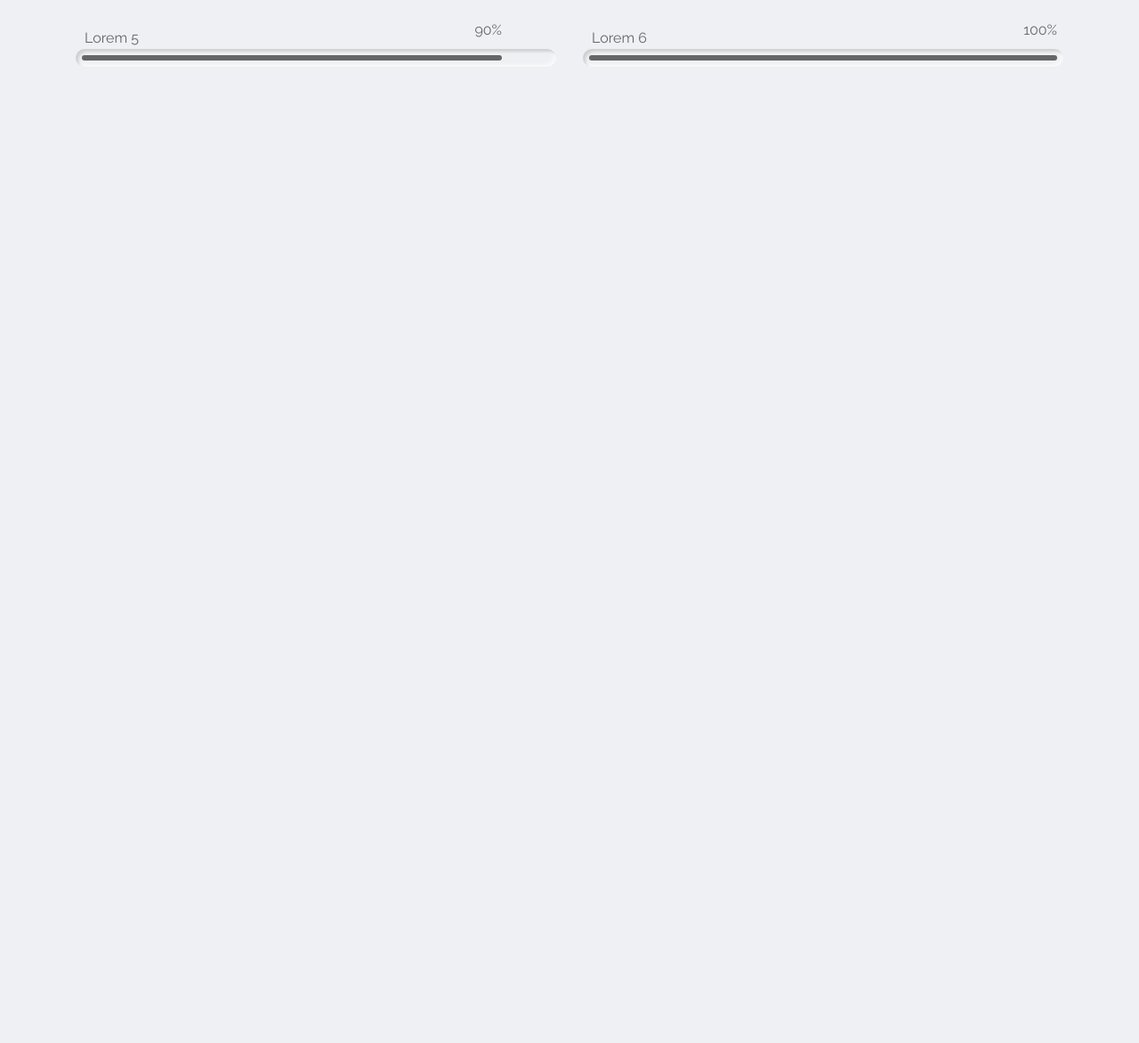
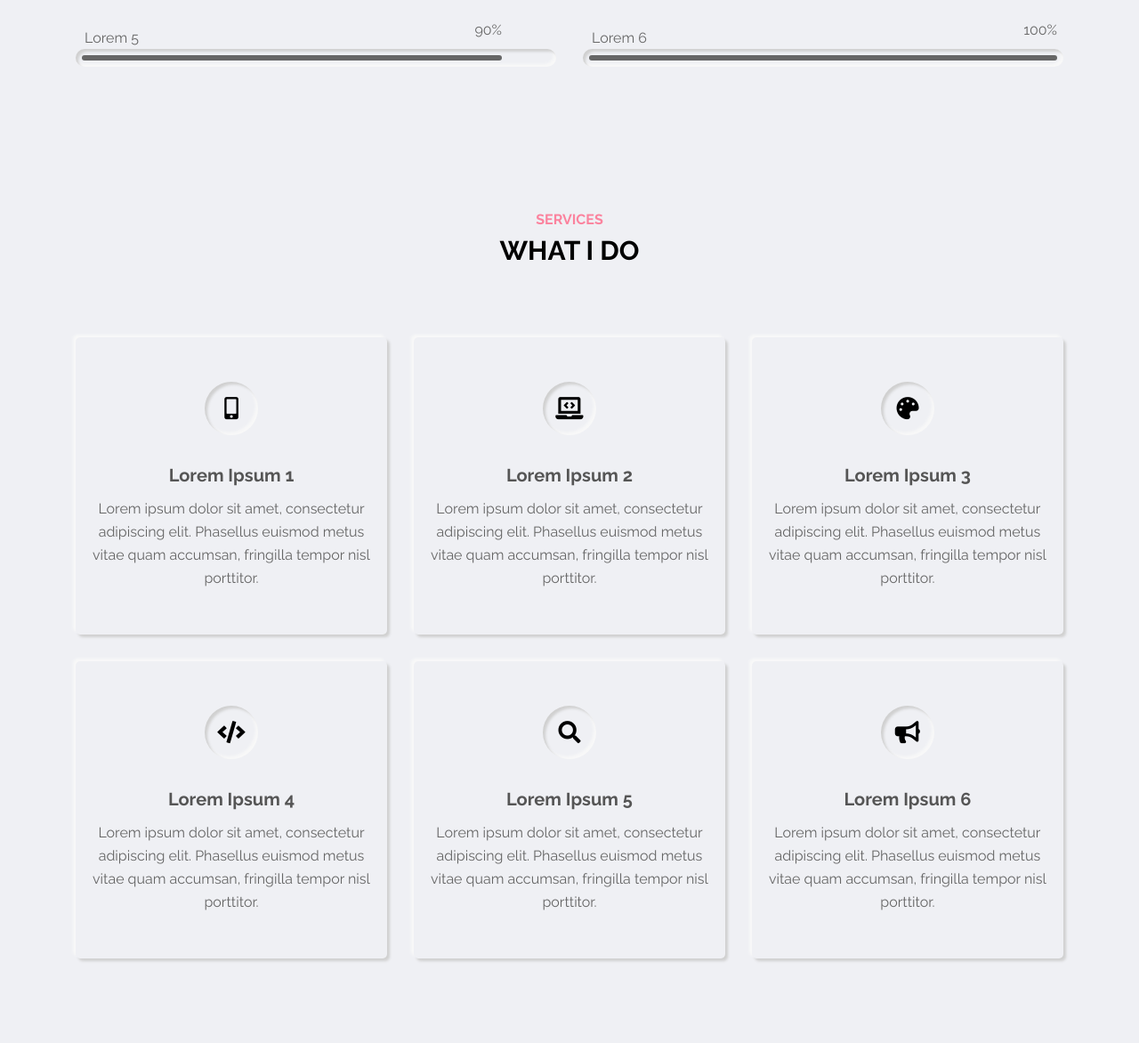
Before and after one commit to ikhsan15/iory, a PHP site: page / in a window 1280 px wide. Shown: the part 1786-2958 px from the top of the page at 89% size. Before the commit the page ends 1859 px from the top, so only its background shows below. Run offline with PHP 8.4, Linux system fonts and the light colour scheme.

Commit message:
create service section

```diff
--- a/css/style.css
+++ b/css/style.css
@@ -19,6 +19,7 @@
     --outer-shadow: 3px 3px 3px #d0d0d0, -3px -3px 3px #f8f8f8;
     --outer-shadow-0: 0 0 0 #d0d0d0, 0 0 0 #f8f8f8;
     --inner-shadow: inset 3px 3px 3px #d0d0d0, inset -3px -3px 3px #f8f8f8;
+    --inner-shadow-0: inset 0 0 0 #d0d0d0, inset 0 0 0 #f8f8f8;
   }
   body{
   font-size: 16px;
@@ -644,3 +645,70 @@
     margin: 15px 0 0;
   }
 /* about section -- end */
+
+/* service section -- start */
+  .service-section{
+    padding: 80px 0 80px;
+    min-height: 100vh;
+  }
+  .service-section .service-item{
+    flex: 0 0 33.33%;
+    max-width: 33.33%;
+    padding: 15px;
+    display: flex;
+    flex-wrap: wrap;
+  }
+  .service-section .service-item-inner{
+    padding: 50px 15px;
+    border-radius: 5px;
+    text-align: center;
+    width: 100%;
+  }
+  .service-section .service-item-inner .icon{
+    height: 60px;
+    width: 60px;
+    text-align: center;
+    border-radius: 50%;
+    transition: all 0.3s ease;
+    display: block;
+    margin: 0 auto 30px;
+    position: relative;
+  }
+  .service-section .service-item-inner .icon:after{
+    content: '';
+    position: absolute;
+    left: 0;
+    top: 0;
+    width: 100%;
+    height: 100%;
+    border-radius: 50%;
+    transition: all 0.3s ease;
+  }
+  .service-section .service-item-inner:hover .icon{
+    box-shadow: var(--inner-shadow-0);
+  }
+  .service-section .service-item-inner:hover .icon:after{
+    box-shadow: var(--outer-shadow);
+  }
+  .service-section .service-item-inner .icon i{
+    font-size: 25px;
+    line-height: 60px;
+    transition: all 0.3s ease;
+  }
+  .service-section .service-item-inner:hover .icon i{
+    color: var(--skin-color);
+  }
+  .service-section .service-item-inner h3{
+    font-size: 20px;
+    font-weight: 600;
+    color: var(--text-black-700);
+    margin: 0 0 10px;
+    text-transform: capitalize;
+  }
+  .service-section .service-item-inner p{
+    font-size: 16px;
+    color: var(--text-black-600);
+    margin: 0;
+    line-height: 26px;
+  }
+/* service section -- end */
--- a/index.html
+++ b/index.html
@@ -372,6 +372,109 @@
 			</div>
 		</section>
 		<!-- about section -- end -->
+		<!-- service section -- start -->
+		<section class="service-section section">
+			<div class="container">
+				<div class="row">
+					<div class="section-title">
+						<h2 data-heading="Services">what i do</h2>
+					</div>
+				</div>
+				<div class="row">
+					<!-- service item -- start -->
+					<div class="service-item">
+						<div class="service-item-inner outer-shadow">
+							<div class="icon inner-shadow">
+								<i class="fas fa-mobile-alt"></i>
+							</div>
+							<h3>Lorem ipsum 1</h3>
+							<p>
+								Lorem ipsum dolor sit amet, consectetur adipiscing elit.
+								Phasellus euismod metus vitae quam accumsan, fringilla tempor
+								nisl porttitor.
+							</p>
+						</div>
+					</div>
+					<!-- service item -- end -->
+					<!-- service item -- start -->
+					<div class="service-item">
+						<div class="service-item-inner outer-shadow">
+							<div class="icon inner-shadow">
+								<i class="fas fa-laptop-code"></i>
+							</div>
+							<h3>Lorem ipsum 2</h3>
+							<p>
+								Lorem ipsum dolor sit amet, consectetur adipiscing elit.
+								Phasellus euismod metus vitae quam accumsan, fringilla tempor
+								nisl porttitor.
+							</p>
+						</div>
+					</div>
+					<!-- service item -- end -->
+					<!-- service item -- start -->
+					<div class="service-item">
+						<div class="service-item-inner outer-shadow">
+							<div class="icon inner-shadow">
+								<i class="fas fa-palette"></i>
+							</div>
+							<h3>Lorem ipsum 3</h3>
+							<p>
+								Lorem ipsum dolor sit amet, consectetur adipiscing elit.
+								Phasellus euismod metus vitae quam accumsan, fringilla tempor
+								nisl porttitor.
+							</p>
+						</div>
+					</div>
+					<!-- service item -- end -->
+					<!-- service item -- start -->
+					<div class="service-item">
+						<div class="service-item-inner outer-shadow">
+							<div class="icon inner-shadow">
+								<i class="fas fa-code"></i>
+							</div>
+							<h3>Lorem ipsum 4</h3>
+							<p>
+								Lorem ipsum dolor sit amet, consectetur adipiscing elit.
+								Phasellus euismod metus vitae quam accumsan, fringilla tempor
+								nisl porttitor.
+							</p>
+						</div>
+					</div>
+					<!-- service item -- end -->
+					<!-- service item -- start -->
+					<div class="service-item">
+						<div class="service-item-inner outer-shadow">
+							<div class="icon inner-shadow">
+								<i class="fas fa-search"></i>
+							</div>
+							<h3>Lorem ipsum 5</h3>
+							<p>
+								Lorem ipsum dolor sit amet, consectetur adipiscing elit.
+								Phasellus euismod metus vitae quam accumsan, fringilla tempor
+								nisl porttitor.
+							</p>
+						</div>
+					</div>
+					<!-- service item -- end -->
+					<!-- service item -- start -->
+					<div class="service-item">
+						<div class="service-item-inner outer-shadow">
+							<div class="icon inner-shadow">
+								<i class="fas fa-bullhorn"></i>
+							</div>
+							<h3>Lorem ipsum 6</h3>
+							<p>
+								Lorem ipsum dolor sit amet, consectetur adipiscing elit.
+								Phasellus euismod metus vitae quam accumsan, fringilla tempor
+								nisl porttitor.
+							</p>
+						</div>
+					</div>
+					<!-- service item -- end -->
+				</div>
+			</div>
+		</section>
+		<!-- service section -- end -->
 
 		<!-- main js -->
 		<script src="js/main.js"></script>
```
